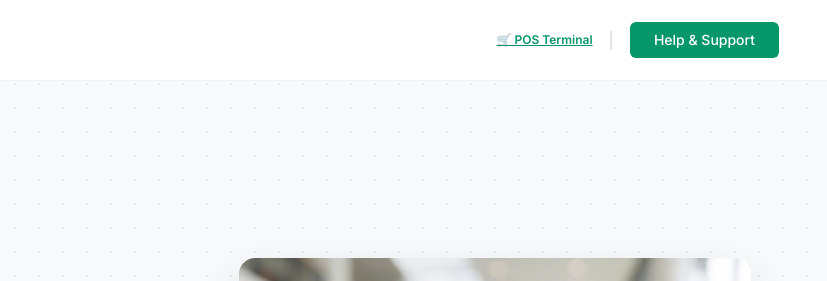
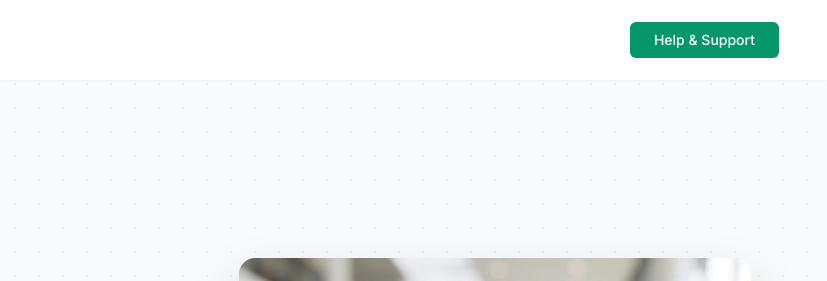
Before and after one commit to gathoniann/Designing-a-smart-ID-for-TUK-students, a website: page index.html in a window 1280 px wide. Shown: the top 281 px of the page, 453-1280 px from the left. Drawn offline with nearby package versions, Linux system fonts and the light colour scheme.

Commit message:
style: remove public POS terminal link from landing page header

```diff
--- a/index.html
+++ b/index.html
@@ -107,8 +107,6 @@
             </div>
         </div>
         <div class="flex items-center gap-4">
-            <a href="pos.html" class="text-tuk-green hover:text-green-800 text-xs font-semibold underline transition-colors">🛒 POS Terminal</a>
-            <span class="text-gray-300">|</span>
             <button class="bg-tuk-green hover:bg-green-800 text-white font-medium py-2 px-6 rounded-md transition-colors text-sm">
                 Help & Support
             </button>
```
